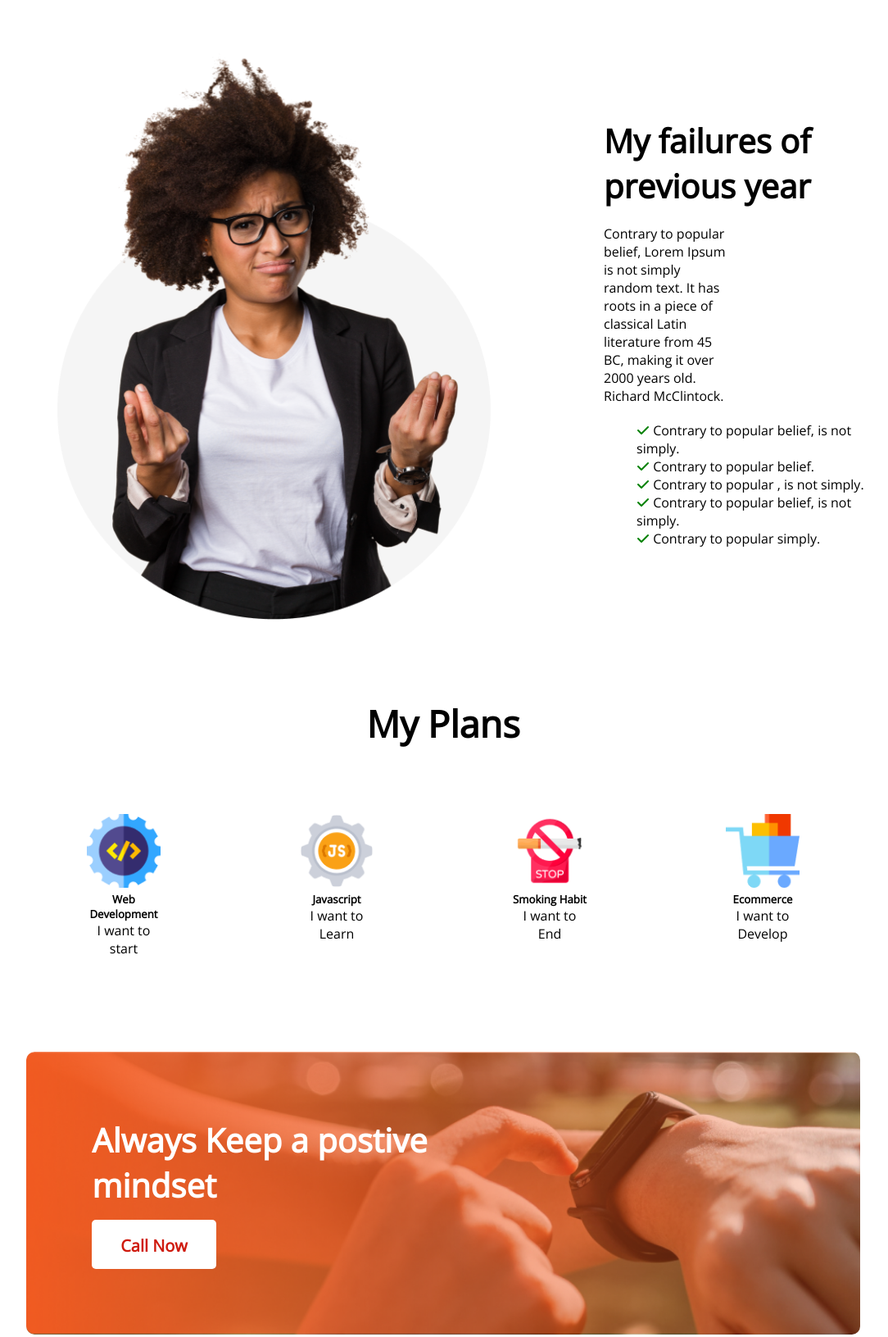
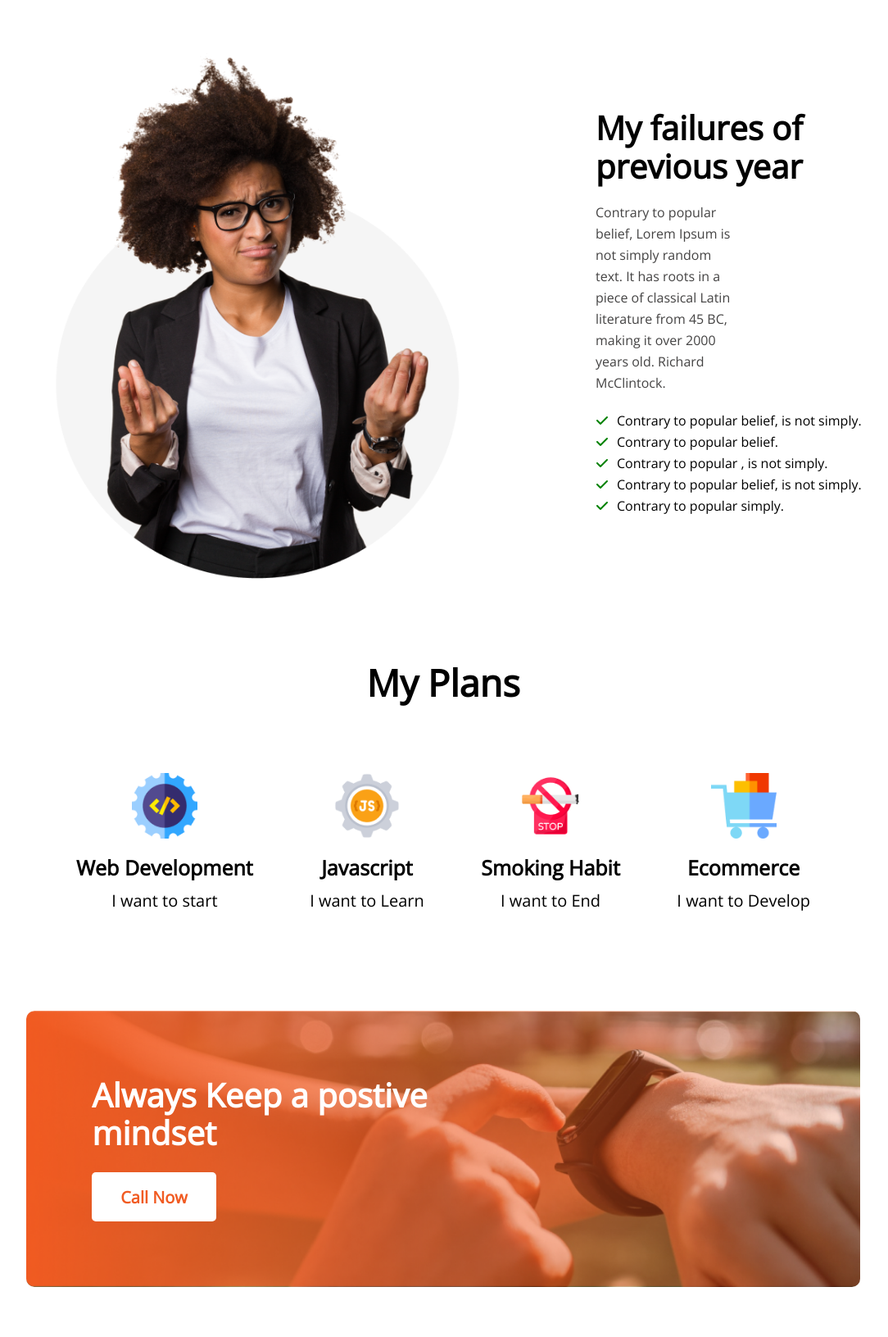
Before and after one commit to akashswfu/first-project, a plain HTML site: page index.html in a window 1280 px wide. Shown: the part 840-2471 px from the top of the page at 82% size, without its empty margins (99-1183 px from the left). Drawn offline with nearby package versions, Linux system fonts and the light colour scheme.

Commit message:
final commit

```diff
--- a/index.html
+++ b/index.html
@@ -19,31 +19,32 @@
     <!--Header section-->
     <header class="header-section">
         <div class="header-content">
-            <h1 class="title">All
+            <h1 class="header-title">All
                 Thinks Are Possible If You Believe
             </h1>
-            <p class="sub-title">There are many variations of passages of Lorem Ipsum available, but the majority have
+            <p class="header-sub-title">There are many variations of passages of Lorem Ipsum available, but the majority have
                 suffered alteration in some form, by injected humour, or randomised words</p>
-            <button class="btn contact-btn">Contact Us</button>
+            <button class="primary-btn contact-btn">Contact Us</button>
         </div>
     </header>
-    <section class="main-section">
-        <div class="previous-year">
-            <div class="previous-year-image">
+    <!-- Middle section -->
+    <section>
+        <div class="middle-section">
+            <div class="person-image">
                 <img src="./images/person.png" alt="">
             </div>
             <div class="previous-year-content">
-                <h1 class="previous-title">My failures of <br>previous year</h1>
-                <p class="description">Contrary to popular belief, Lorem Ipsum is not
+                <h1 class="previous-year-content-title">My failures of <br>previous year</h1>
+                <p class="previous-year-content-description">Contrary to popular belief, Lorem Ipsum is not
                     simply random text. It has roots in a piece of
                     classical Latin literature from 45 BC, making it over
                     2000 years old. Richard McClintock.</p>
                 <ul class="list-item">
-                    <li><i class="fa-solid fa-check"></i> Contrary to popular belief, is not simply.</li>
-                    <li><i class="fa-solid fa-check"></i> Contrary to popular belief.</li>
-                    <li><i class="fa-solid fa-check"></i> Contrary to popular , is not simply.</li>
-                    <li><i class="fa-solid fa-check"></i> Contrary to popular belief, is not simply.</li>
-                    <li><i class="fa-solid fa-check"></i> Contrary to popular simply.</li>
+                    <li><i class="fa-solid fa-check"></i>Contrary to popular belief, is not simply.</li>
+                    <li><i class="fa-solid fa-check"></i>Contrary to popular belief.</li>
+                    <li><i class="fa-solid fa-check"></i>Contrary to popular , is not simply.</li>
+                    <li><i class="fa-solid fa-check"></i>Contrary to popular belief, is not simply.</li>
+                    <li><i class="fa-solid fa-check"></i>Contrary to popular simply.</li>
                 </ul>
             </div>
         </div>
@@ -72,9 +73,9 @@
                 <p class="course-description">I want to Develop</p>
             </div>
         </div>
-        <div class="content">
-            <h2 class="content-description">Always Keep a postive<br> mindset</h2>
-            <button class="btn call-button">Call Now</button>
+        <div class="call-now">
+            <h2 class="call-now-description">Always Keep a postive<br> mindset</h2>
+            <button class="primary-btn call-button">Call Now</button>
         </div>
     </section>
     <footer class="footer-section">
@@ -82,8 +83,8 @@
             <div class="footer-left-content">
                 <h1 class="footer-title">Future</h1>
                 <p class="footer-des footer-description">There are many variations of passages of Lorem Ipsum available, but the majority have suffered alteration in some form, by injected humour, or randomised words</p>
-                <p class="footer-description">Email:splashakash99@gmail.com</p>
-                <p class="footer-description">Phnoe: 012321313</p>
+                <p class="footer-description">Email : splashakash99@gmail.com</p>
+                <p class="footer-description">Phnoe : 01738916420</p>
                 <div class="social">
                     <div><a href=""><img src="./images/icons/fb.png" alt=""></a></div>
                     <div><a href=""><img src="./images/icons/twitter.png" alt=""></a></div>
@@ -93,8 +94,11 @@
             <div class="footer-right-content">
                 <h3 class="subscribe-title">Subscribe</h3>
                 <input type="text" name="" id="" placeholder="Enter your email"><br>
-                <button class="btn call-button">Subscribe</button>
+                <button class="primary-btn call-button">Subscribe</button>
             </div>
+        </div>
+        <div class="copy-right">
+            <p>&copy; 2023 Create by <strong>AKASH</strong> </p>
         </div>
     </footer>
 </body>
--- a/style.css
+++ b/style.css
@@ -2,16 +2,12 @@
     margin: 0;
     font-family: 'Open Sans',sans-serif;
 }
-.container{
-    width: 1200px;
-    margin: 0 auto;
-}
+/* Header section */
 .header-section{
     width: 100%;
     height: 100vh;
-    background-image: url("/images/banner/banner1.png"),linear-gradient(rgba(0,0,0,0.3),rgba(0,0,0,0.4));
+    background-image: url("/images/banner/banner1.png"),linear-gradient(rgba(0,0,0,0.1),rgba(0,0,0,0.1));
     background-blend-mode: overlay;
-    background-color: grey;
     background-repeat: none;
     background-size: cover;
     display: flex;
@@ -25,68 +21,91 @@
     margin: 6rem;
     text-align: right;
 }
-.title{
-    font-weight: 700;
+.header-title{
+    font-weight: 800;
     font-size: 65px;
     margin-bottom: 20px;
 }
-.sub-title{
+.header-sub-title{
     font-weight: 400;
     font-size: 16px;
     line-height: 26px;
-    margin-bottom: 20px;
+    margin-bottom: 30px;
+    color: #444343;
 }
-.btn{
+.primary-btn{
     font-size: 20px;
     font-weight: 600;
     height: 60px;
     border: 0;
     padding: 18px 35px;
     border-radius: 5px;
+    line-height: 23px;
 
 }
 .contact-btn{
     color:#FFFFFF;
-    background:#cf1b0e;
-}
-/* previouse year section */
+    background:#F15B22;
+    text-align: center;
 
 
-.previous-year{
+}
+/* middle section , photo and content part */
+
+
+.middle-section{
     display: flex;
     justify-content: center;
     align-items: center;
     padding: 6rem;
     gap: 120px;
 }
+.person-image img{
+    height: 650px;
+    width: 530px;
+    margin-left: 50px;
 
-.previous-year-image img{
-    height: 700px;
-    width: 570px;
-    margin-left: 50px;
 }
-.previous-year-image{
+.person-image{
     display: flex;
     justify-content: center;
     align-items: center;
+    margin-right: 30px;
 }
+.previous-year-content-title{
+    font-weight: 700;
+    font-size: 40px;
+    margin-bottom: 20px;
+    line-height: 47px;
+}
+.previous-year-content-description{
+    font-weight: 400;
+    font-size: 16px;
+    margin-bottom: 20px;
+    padding-right: 12rem;
+    line-height: 26px;
+    color: #444343;
+}
+
 .list-item{
     list-style: none;
+    margin: 0;
+    padding: 0;
 }
 .previous-year-content ul li i{
     color: green !important;
 }
-.previous-title{
-    font-weight: 700;
-    font-size: 40px;
-    margin-bottom: 20px;
+li{
+    columns: #444343;
+    font-size: 16px;
+    font-weight: 400;
+    line-height: 26px;
 }
-.description{
-    font-weight: 400;
-    font-size: 16px;
-    margin-bottom: 20px;
-    padding-right: 12rem;
+i{
+    margin-right: 10px;
 }
+/* Course Plan section */
+
 .my-plan{
     text-align: center;
     font-weight: 900;
@@ -95,24 +114,32 @@
 }
 .course-plan{
     display: flex;
-    justify-content: center;
-    gap: 170px;
+    justify-content: space-between;
+    gap: 10px;
     align-items: center;
     text-align: center;
-    margin-bottom: 200px;
+    width: 70%;
+    margin: 0 auto;
+    margin-bottom: 120px;
 }
-.course, img{
-    width: 90px;
-    height: 90px;
+.course img{
+    width: 80px;
+    height: 80px;
 }
 .course-title{
     font-weight: 700;
-
+    font-size: 25px;
+    line-height: 35px;
+    margin-top: 13px;
 }
 .course-description{
     font-weight: 500;
+    font-size: 20px;
+    line-height: 29px;
+    margin-top: 8px;
 }
-.content{
+/* Call now section */
+.call-now{
     background: url("./images/gradient2.png"),url("./images/watch.png");
     width:67%;
     padding: 5rem;
@@ -122,19 +149,23 @@
     margin: auto;
     margin-bottom: 130px;
 }
-.content-description{
+.call-now-description{
     color: white;
     font-weight: 700;
     font-size: 40px;
-    margin-bottom: 15px;
+    margin-bottom: 25px;
+    line-height: 46px;
 }
 .call-button{
-    color: #cf1b0e;
+    color: #F15B22;
     background: white;
 }
+/* Footer section */
 .footer-section{
     background-color: black;
-    height: 570px;
+    display: flex;
+    justify-content: center;
+    flex-direction: column;
 }
 
 .social{
@@ -149,9 +180,11 @@
 .parent-part{
     display: flex;
     justify-content: center;
-    gap: 100px;
-    padding: 100px 200px;
-    margin-right: 130px;
+    gap: 10px;
+    padding: 5rem 0 5rem 10rem;
+    align-items: center;
+    width: 67%;
+    margin: 0 auto;
 }
 .footer-right-content,.footer-left-content{
     color: white;
@@ -160,21 +193,26 @@
     font-size: 45px;
     font-weight: 700;
     margin-bottom: 20px;
+    line-height: 52px;
 }
 .footer-description{
     font-weight: 400;
     font-size: 16px;
     margin-bottom: 15px;
+    line-height: 26px;
+    width: 60%;
 }
 .subscribe-title{
     font-weight: 600;
     font-size: 25px;
-    margin-bottom: 35px;
+    margin-bottom: 30px;
+
 
 }
 .footer-right-content{
-    margin-top: 20px;
+    margin-top: -100px
 }
+
 .footer-right-content input{
     margin-bottom: 15px;
     width: 250px;
@@ -183,3 +221,10 @@
     background-color: black;
     border-color: white;
 }
+/* Copy right part */
+.copy-right{
+    background-color: rgb(99, 94, 94);
+    color: white;
+    text-align: center;
+    padding: 10px;
+}
```
